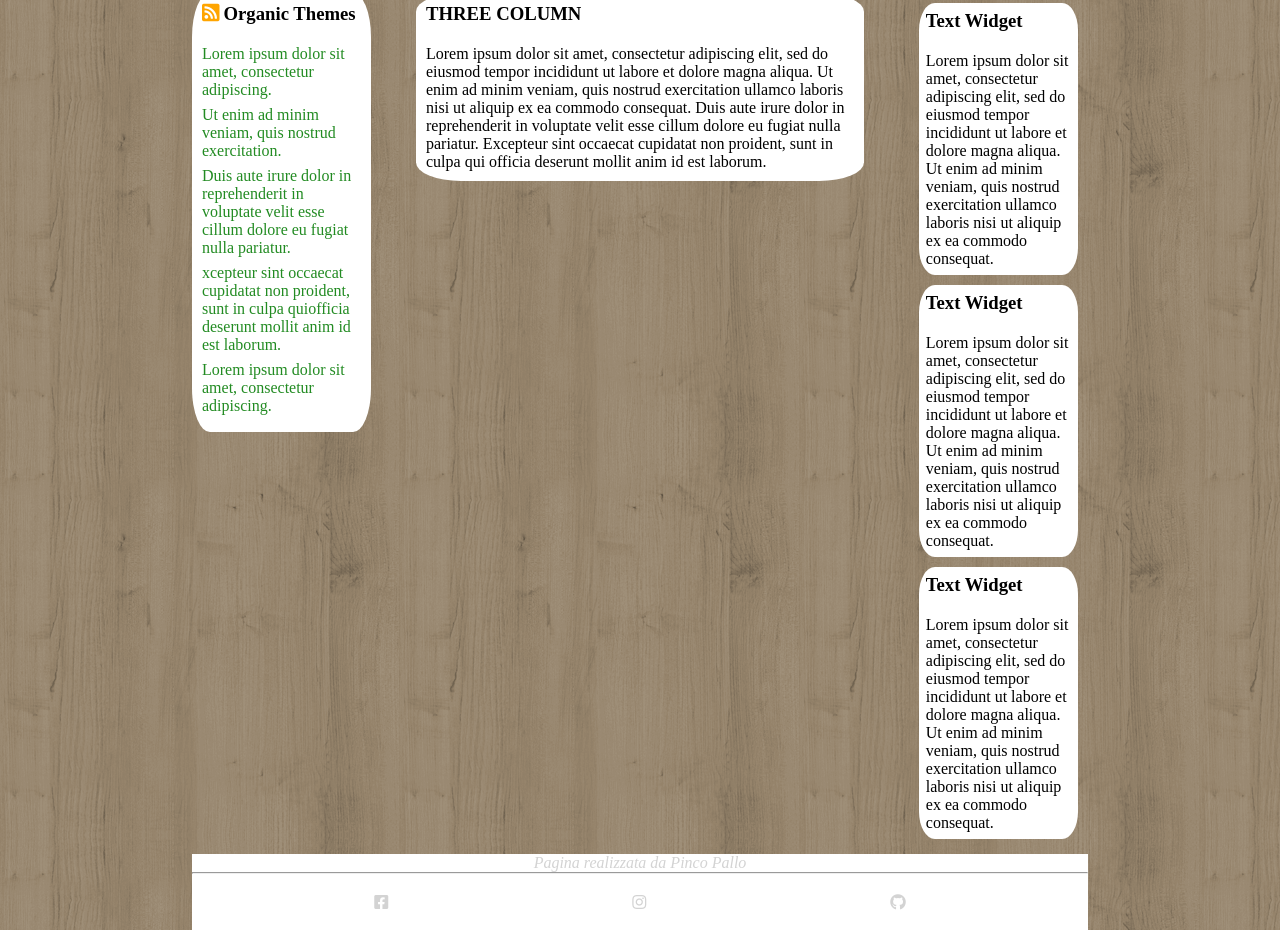
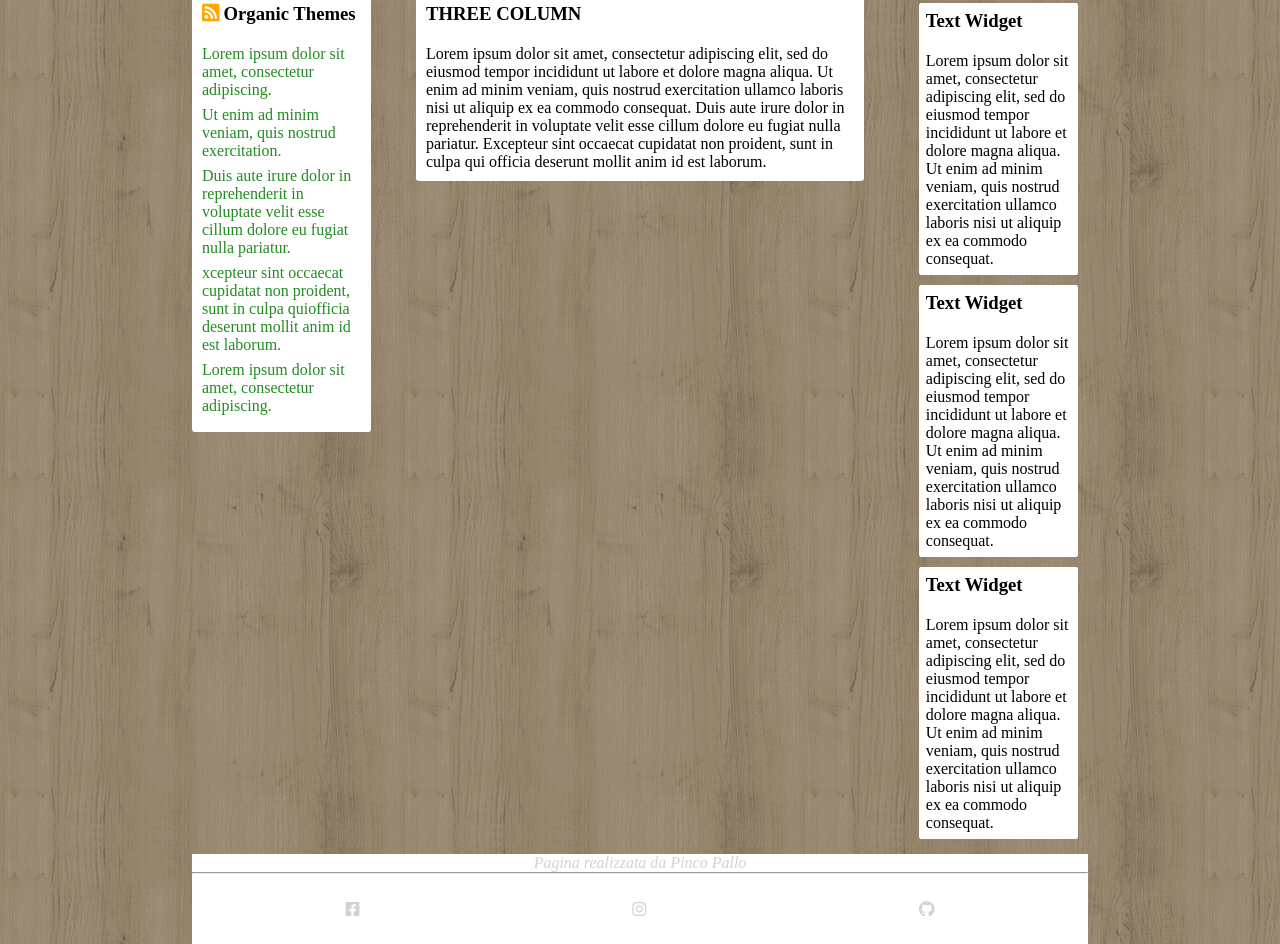
Before and after one commit to sara-lusa/htmlcss-wp, a plain HTML site: page index.html in a window 1280 px wide. Shown: the part 365-1309 px from the top of the page. Drawn offline with Linux system fonts and the light colour scheme.

Commit message:
Piccole correzioni

```diff
--- a/css/style.css
+++ b/css/style.css
@@ -142,7 +142,7 @@ main .col.right .text {
 }
 
 main .col, .text {
-  border-radius: 10%;
+  border-radius: 1%;
 }
 /* FINE MAIN */
 
@@ -152,7 +152,8 @@ footer {
   color: lightgrey;
   text-align: center;
 }
- footer .icons .fab {
-   padding: 20px 120px;
- }
+
+footer .icons .fab {
+  padding: 3% 15%;
+}
 /* FINE FOOTER */
```
